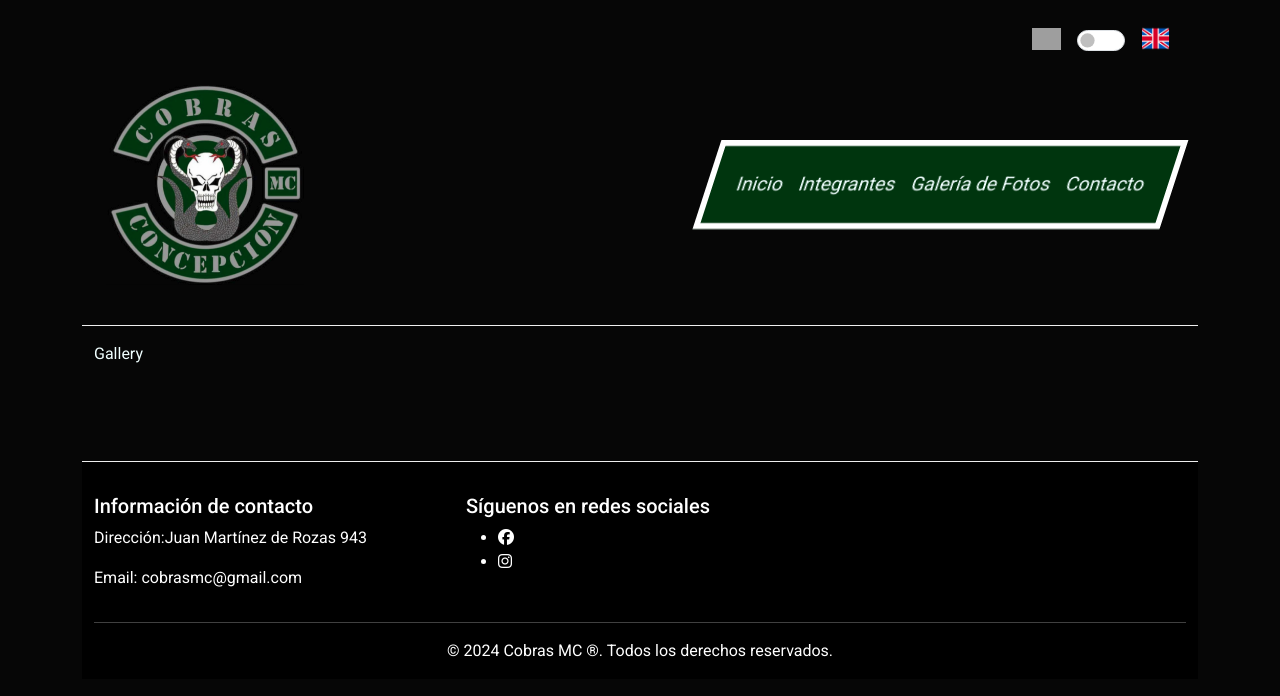
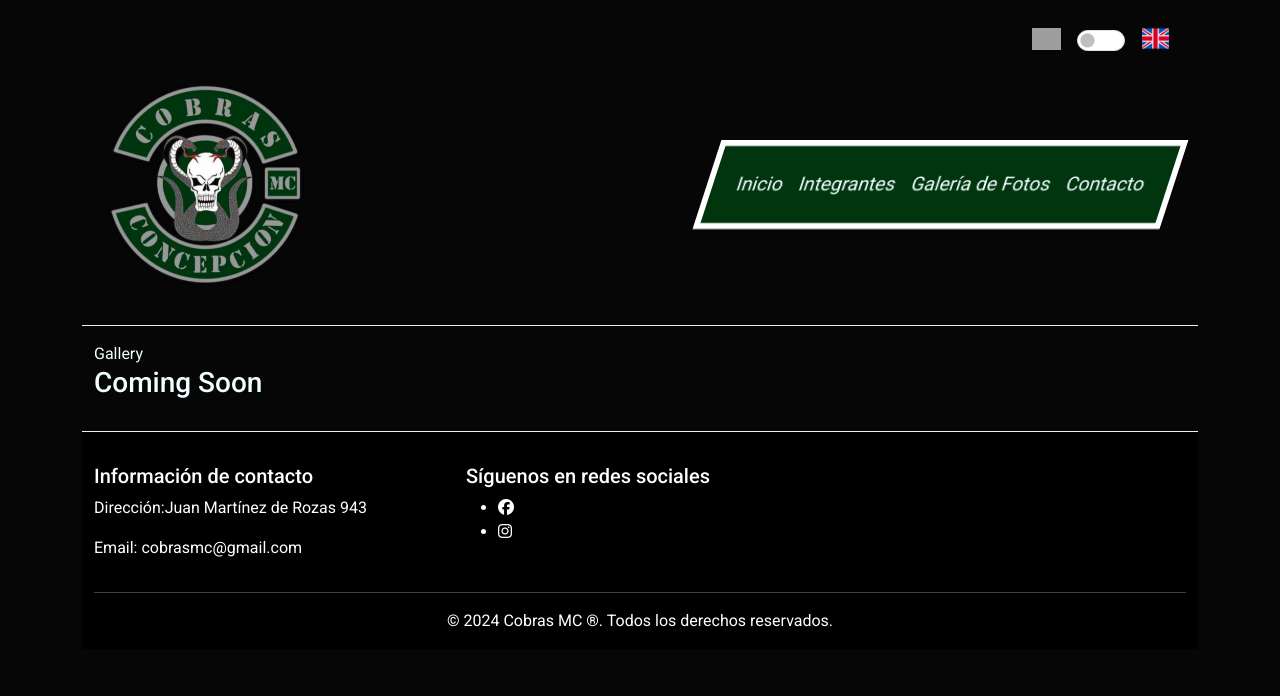
Before and after one commit to ignacioainol/cobrasmc, a React (Create React App) app: page /gallery in a window 1280 px wide. Shown: the top 696 px of the page. Built offline with nearby package versions, Linux system fonts and the light colour scheme; grey boxes are pictures that could not be loaded.

Commit message:
remove issues in home and gallery screens

```diff
--- a/src/screens/GalleryScreen.js
+++ b/src/screens/GalleryScreen.js
@@ -1,10 +1,10 @@
-import React from 'react'
+import React from 'react';
 
 export const GalleryScreen = () => {
   return (
     <>
-    <div>Gallery</div>
-    <marquee behavior="" direction=""> <h1>COMING SOON</h1></marquee>
+      <div>Gallery</div>
+      <h3>Coming Soon</h3>
     </>
-  )
-}
+  );
+};
--- a/src/screens/HomeScreen.js
+++ b/src/screens/HomeScreen.js
@@ -1,6 +1,4 @@
 import React, { Fragment } from 'react';
-import { Carousel } from 'react-bootstrap';
-import { CarouselImage } from '../components/CarouselImage';
 import ImageGallery from 'react-image-gallery';
 import 'react-image-gallery/styles/css/image-gallery.css';
 
```
